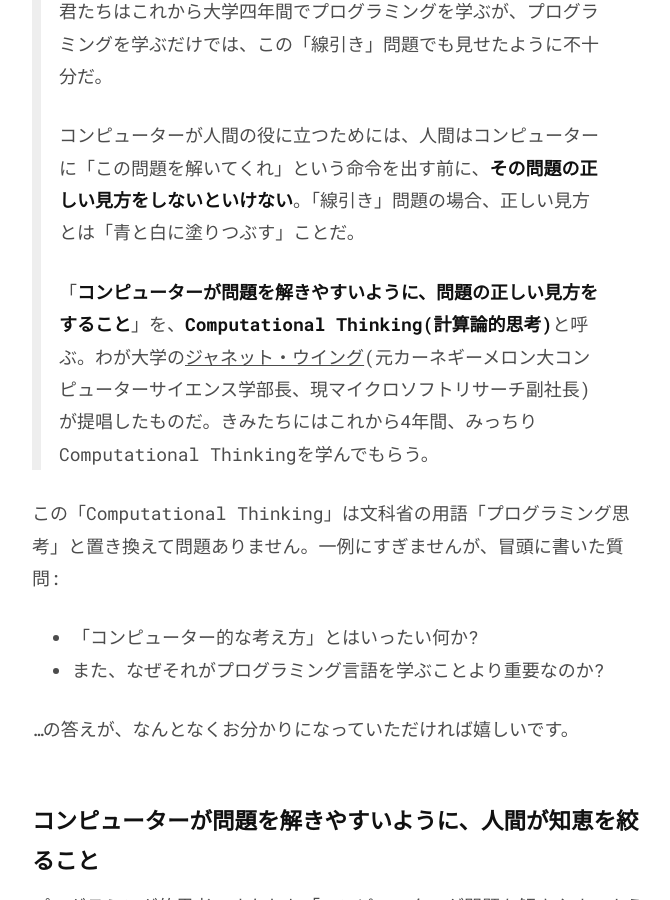
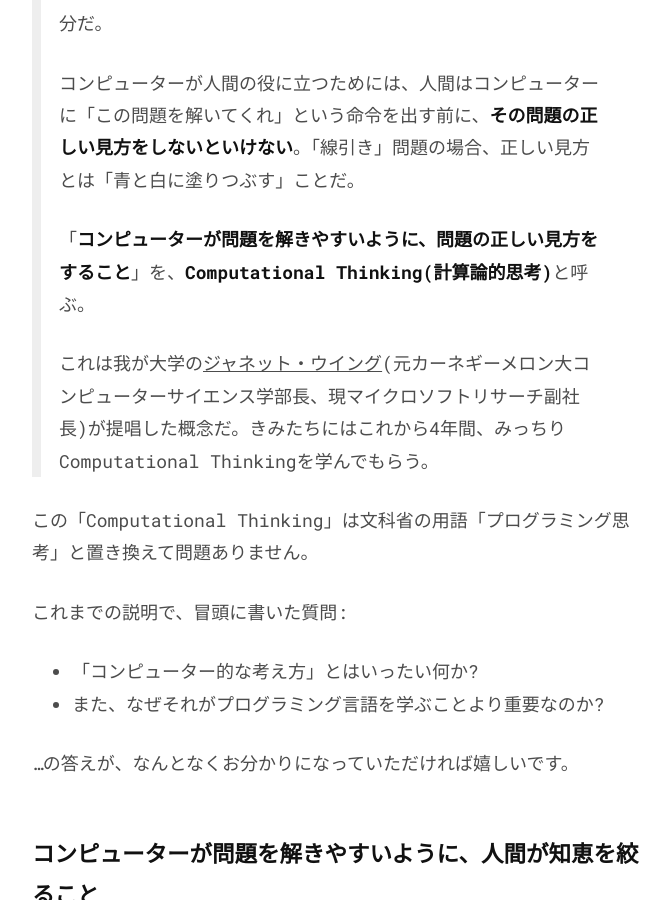
Before and after one commit to chibicode/senseicode, a Jekyll site: the page built from _posts/2016-06-30-cs-vs-programming.md, in a window 1280 px wide and 900 px high, scrolled down 9759 px. Shown: the whole window, without its empty margins (302-972 px from the left). Built offline with Jekyll 4.4.1, drawn with Linux system fonts in a browser that asks for light colours; comment, search, counter and statistics services are not loaded; some of the changed text lies outside the part shown.

Commit message:
:pencil:

```diff
--- a/_posts/2016-06-30-cs-vs-programming.md
+++ b/_posts/2016-06-30-cs-vs-programming.md
@@ -157,9 +157,13 @@
 >
 > コンピューターが人間の役に立つためには、人間はコンピューターに「この問題を解いてくれ」という命令を出す前に、**その問題の正しい見方をしないといけない**。「線引き」問題の場合、正しい見方とは「青と白に塗りつぶす」ことだ。
 >
-> 「**コンピューターが問題を解きやすいように、問題の正しい見方をすること**」を、**Computational Thinking(計算論的思考)**と呼ぶ。わが大学の[ジャネット・ウイング](https://www.cs.cmu.edu/afs/cs/usr/wing/www/ct-japanese.pdf)(元カーネギーメロン大コンピューターサイエンス学部長、現マイクロソフトリサーチ副社長)が提唱したものだ。きみたちにはこれから4年間、みっちりComputational Thinkingを学んでもらう。
+> 「**コンピューターが問題を解きやすいように、問題の正しい見方をすること**」を、**Computational Thinking(計算論的思考)**と呼ぶ。
+>
+> これは我が大学の[ジャネット・ウイング](https://www.cs.cmu.edu/afs/cs/usr/wing/www/ct-japanese.pdf)(元カーネギーメロン大コンピューターサイエンス学部長、現マイクロソフトリサーチ副社長)が提唱した概念だ。きみたちにはこれから4年間、みっちりComputational Thinkingを学んでもらう。
 
-この「Computational Thinking」は文科省の用語「プログラミング思考」と置き換えて問題ありません。一例にすぎませんが、冒頭に書いた質問:
+この「Computational Thinking」は文科省の用語「プログラミング思考」と置き換えて問題ありません。
+
+これまでの説明で、冒頭に書いた質問:
 
 - 「コンピューター的な考え方」とはいったい何か?
 - また、なぜそれがプログラミング言語を学ぶことより重要なのか?
```
Also changed, not shown: other parts of _posts/2016-06-30-cs-vs-programming.md (+1 -1 lines).
